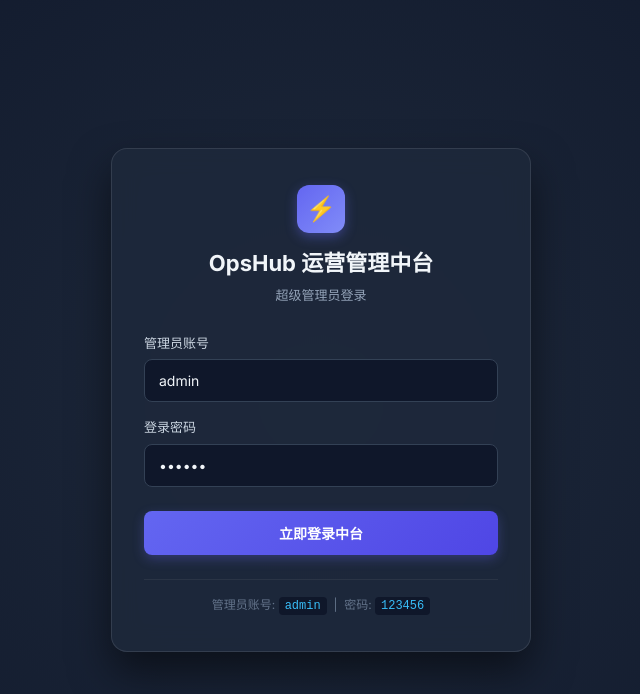
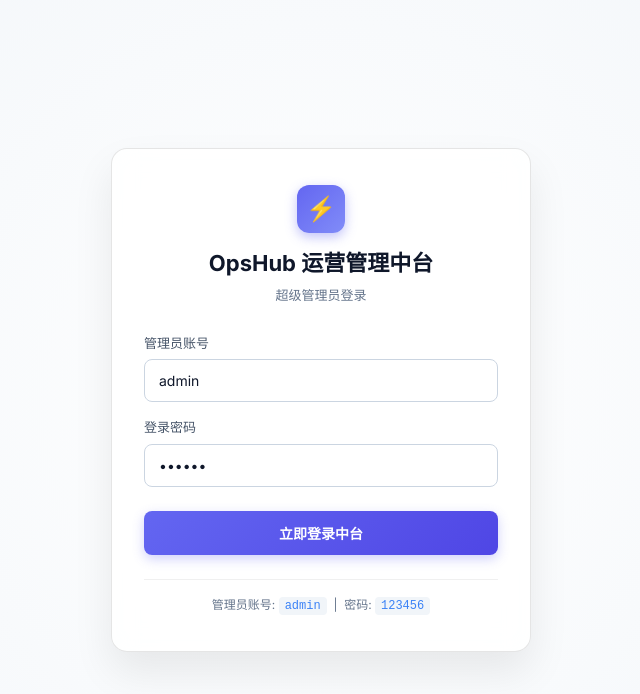
Before and after one commit to felixinfo910-art/ops-hub, a Next.js app: page /login in a window 1280 px wide. Shown: the top 694 px of the page, without its empty margins (319-959 px from the left). Built offline with nearby package versions, Linux system fonts and the light colour scheme.

Commit message:
feat: change admin panel theme to white light mode

```diff
--- a/src/app/globals.css
+++ b/src/app/globals.css
@@ -1,29 +1,29 @@
 @import url('https://fonts.googleapis.com/css2?family=Inter:wght@300;400;500;600;700&display=swap');
 
 :root {
-  --bg: #0f172a;
-  --bg-card: #1e293b;
-  --bg-hover: #263348;
-  --border: #334155;
-  --border-light: #1e293b;
-  --text: #f1f5f9;
-  --text-muted: #94a3b8;
+  --bg: #f8fafc;
+  --bg-card: #ffffff;
+  --bg-hover: #f1f5f9;
+  --border: #e2e8f0;
+  --border-light: #f1f5f9;
+  --text: #0f172a;
+  --text-muted: #475569;
   --text-subtle: #64748b;
-  --primary: #6366f1;
-  --primary-hover: #4f46e5;
-  --primary-light: #6366f115;
+  --primary: #3b82f6;
+  --primary-hover: #2563eb;
+  --primary-light: #eff6ff;
   --success: #10b981;
-  --success-light: #10b98115;
+  --success-light: #d1fae5;
   --danger: #ef4444;
-  --danger-light: #ef444415;
+  --danger-light: #fee2e2;
   --warning: #f59e0b;
-  --warning-light: #f59e0b15;
+  --warning-light: #fef3c7;
   --sidebar-w: 240px;
   --header-h: 60px;
   --radius: 10px;
   --radius-sm: 6px;
-  --shadow: 0 1px 3px rgba(0,0,0,.3), 0 1px 2px rgba(0,0,0,.2);
-  --shadow-lg: 0 10px 25px rgba(0,0,0,.4);
+  --shadow: 0 1px 3px rgba(0,0,0,0.05), 0 1px 2px rgba(0,0,0,0.03);
+  --shadow-lg: 0 10px 25px rgba(0,0,0,0.08);
 }
 
 *, *::before, *::after { box-sizing: border-box; margin: 0; padding: 0; }
--- a/src/app/login/LoginClient.tsx
+++ b/src/app/login/LoginClient.tsx
@@ -49,12 +49,12 @@ export default function LoginClient() {
     <div style={{
       width: '100%',
       maxWidth: '420px',
-      background: 'rgba(30, 41, 59, 0.85)',
+      background: 'rgba(255, 255, 255, 0.85)',
       backdropFilter: 'blur(12px)',
-      border: '1px solid rgba(255, 255, 255, 0.1)',
+      border: '1px solid rgba(0, 0, 0, 0.1)',
       borderRadius: '16px',
       padding: '36px 32px',
-      boxShadow: '0 20px 40px rgba(0,0,0,0.5)',
+      boxShadow: '0 20px 40px rgba(0,0,0,0.08)',
     }}>
       <div style={{ textAlign: 'center', marginBottom: '28px' }}>
         <div style={{
@@ -69,8 +69,8 @@ export default function LoginClient() {
           margin: '0 auto 14px',
           boxShadow: '0 4px 12px rgba(99, 102, 241, 0.4)'
         }}>⚡</div>
-        <h1 style={{ fontSize: '22px', fontWeight: 700, color: '#f1f5f9', margin: '0 0 6px' }}>OpsHub 运营管理中台</h1>
-        <p style={{ fontSize: '13px', color: '#94a3b8', margin: 0 }}>超级管理员登录</p>
+        <h1 style={{ fontSize: '22px', fontWeight: 700, color: '#0f172a', margin: '0 0 6px' }}>OpsHub 运营管理中台</h1>
+        <p style={{ fontSize: '13px', color: '#64748b', margin: 0 }}>超级管理员登录</p>
       </div>
 
       {error && (
@@ -92,7 +92,7 @@ export default function LoginClient() {
 
       <form onSubmit={handleSubmit}>
         <div style={{ marginBottom: '16px' }}>
-          <label style={{ display: 'block', fontSize: '13px', fontWeight: 500, color: '#cbd5e1', marginBottom: '6px' }}>
+          <label style={{ display: 'block', fontSize: '13px', fontWeight: 500, color: '#475569', marginBottom: '6px' }}>
             管理员账号
           </label>
           <input
@@ -103,10 +103,10 @@ export default function LoginClient() {
             style={{
               width: '100%',
               padding: '12px 14px',
-              background: '#0f172a',
-              border: '1px solid #334155',
+              background: '#ffffff',
+              border: '1px solid #cbd5e1',
               borderRadius: '8px',
-              color: '#f1f5f9',
+              color: '#0f172a',
               fontSize: '14px',
               outline: 'none',
               transition: 'all 0.2s',
@@ -115,7 +115,7 @@ export default function LoginClient() {
         </div>
 
         <div style={{ marginBottom: '24px' }}>
-          <label style={{ display: 'block', fontSize: '13px', fontWeight: 500, color: '#cbd5e1', marginBottom: '6px' }}>
+          <label style={{ display: 'block', fontSize: '13px', fontWeight: 500, color: '#475569', marginBottom: '6px' }}>
             登录密码
           </label>
           <input
@@ -126,10 +126,10 @@ export default function LoginClient() {
             style={{
               width: '100%',
               padding: '12px 14px',
-              background: '#0f172a',
-              border: '1px solid #334155',
+              background: '#ffffff',
+              border: '1px solid #cbd5e1',
               borderRadius: '8px',
-              color: '#f1f5f9',
+              color: '#0f172a',
               fontSize: '14px',
               outline: 'none',
               transition: 'all 0.2s',
@@ -158,9 +158,9 @@ export default function LoginClient() {
         </button>
       </form>
 
-      <div style={{ marginTop: '24px', paddingTop: '16px', borderTop: '1px solid rgba(255,255,255,0.06)', textAlign: 'center' }}>
+      <div style={{ marginTop: '24px', paddingTop: '16px', borderTop: '1px solid rgba(0,0,0,0.06)', textAlign: 'center' }}>
         <p style={{ fontSize: '12px', color: '#64748b', margin: 0 }}>
-          管理员账号: <code style={{ background: '#0f172a', padding: '2px 6px', borderRadius: '4px', color: '#38bdf8' }}>admin</code> &nbsp;|&nbsp; 密码: <code style={{ background: '#0f172a', padding: '2px 6px', borderRadius: '4px', color: '#38bdf8' }}>123456</code>
+          管理员账号: <code style={{ background: '#f1f5f9', padding: '2px 6px', borderRadius: '4px', color: '#3b82f6' }}>admin</code> &nbsp;|&nbsp; 密码: <code style={{ background: '#f1f5f9', padding: '2px 6px', borderRadius: '4px', color: '#3b82f6' }}>123456</code>
         </p>
       </div>
     </div>
--- a/src/app/login/page.tsx
+++ b/src/app/login/page.tsx
@@ -8,7 +8,7 @@ export default function LoginPage() {
       display: 'flex',
       alignItems: 'center',
       justifyContent: 'center',
-      background: 'radial-gradient(circle at center, #1e293b 0%, #0f172a 100%)',
+      background: 'radial-gradient(circle at center, #ffffff 0%, #f1f5f9 100%)',
       padding: '20px',
     }}>
       <Suspense fallback={<div style={{ color: '#94a3b8' }}>加载中...</div>}>
```
